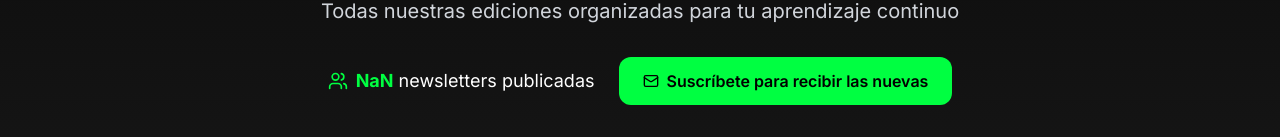
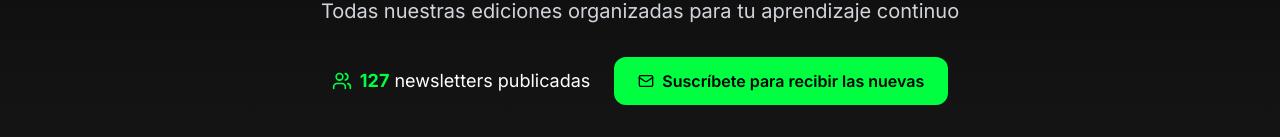
Before and after one commit to enriicrey/maker-neon-platform, a React (Vite) app: page /newsletter in a window 1280 px wide. Shown: the part 289-426 px from the top of the page. Built offline with nearby package versions, Linux system fonts and the light colour scheme.

Commit message:
Fix: Pass correct props to `useCountUp` hook
The `useCountUp` hook in `src/pages/Newsletter.tsx` was receiving a number where it expected an object with properties. This commit fixes the error by passing the correct props to the hook.

```diff
--- a/src/pages/Newsletter.tsx
+++ b/src/pages/Newsletter.tsx
@@ -1,4 +1,3 @@
-
 import { useState } from 'react';
 import { Mail, Users, Download, RotateCcw } from 'lucide-react';
 import Layout from '../components/Layout';
@@ -21,7 +20,7 @@ const Newsletter = () => {
   } = useNewsletterSearch();
 
   const [isMobileFilterOpen, setIsMobileFilterOpen] = useState(false);
-  const totalCount = useCountUp(127);
+  const totalCount = useCountUp({ end: 127 });
 
   const handleNewsletterClick = (newsletter: any) => {
     // In a real app, this would navigate to the newsletter detail page
```
